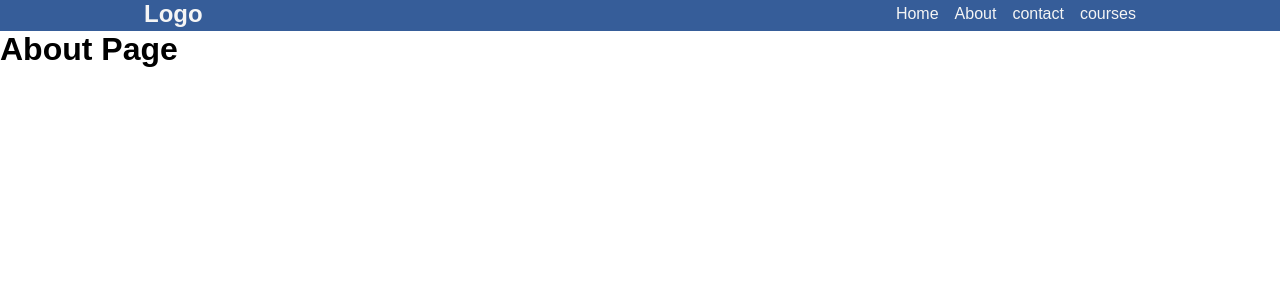
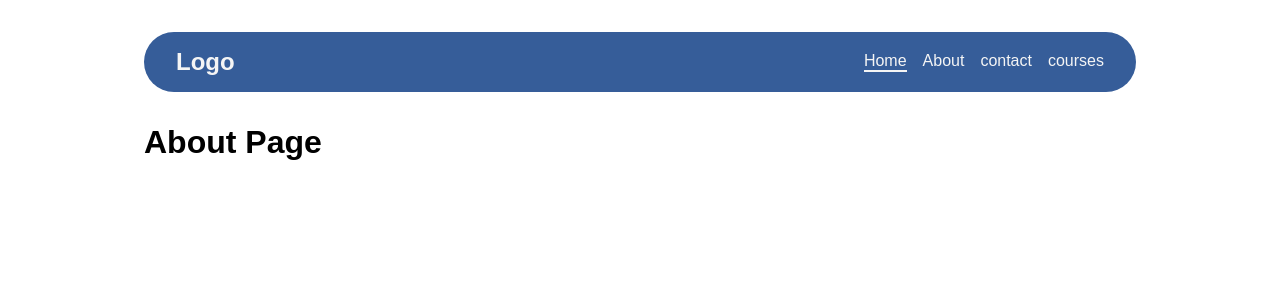
Before and after one commit to Spha88/hotel-school, a Next.js app: page /about in a window 1280 px wide. Shown: the top 300 px of the page. Built offline with nearby package versions, Linux system fonts and the light colour scheme.

Commit message:
Add custom NavLink component

```diff
--- a/components/Header/Header.js
+++ b/components/Header/Header.js
@@ -3,6 +3,7 @@ import Link from 'next/link';
 
 import styles from './Header.module.scss';
 import Container from '../UI/Container';
+import NavLink from '../UI/NavLink';
 
 const Header = () => (
     <header className={styles.Header}>
@@ -11,9 +12,9 @@ const Header = () => (
                 <h2>Logo</h2>
                 <ul>
                     <li>
-                        <Link href="/">
+                        <NavLink href="/" activeClassName={styles.Active}>
                             <a>Home</a>
-                        </Link>
+                        </NavLink>
                     </li>
                     <li>
                         <Link href="/about">
--- a/components/Header/Header.module.scss
+++ b/components/Header/Header.module.scss
@@ -1,9 +1,11 @@
 .Header {
-    border-bottom: 3px solid var(--blue);
-    background: var(--blue);
     color: var(--white);
     position: relative;
     .Content {
+        background: var(--blue);
+        padding: 1rem 2rem;
+        border-radius: 2rem;
+        margin: 2rem 0;
         display: flex;
         justify-content: space-between;
         align-items: center;
@@ -13,7 +15,13 @@
             li {
                 display: inline;
                 padding-left: 1rem;
+                a {
+                    display: inline-block;
+                }
             }
         }
     }
+    .Active {
+        border-bottom: 2px solid var(--white);
+    }
 }
--- /dev/null
+++ b/components/UI/NavLink.js
@@ -0,0 +1,29 @@
+import React from 'react';
+import Link from 'next/link';
+import { useRouter } from 'next/router';
+
+export default function NavLink({ href, as, exact, activeClassName, children, ...props }) {
+    const { asPath } = useRouter();
+
+    // Normalize and split paths into their segments
+    const segment = (p) => new URL(p, 'http://example.com').pathname.split('/').filter(s => s);
+    const currentPath = segment(asPath);
+    const targetPath = segment(as || href);
+
+    // The route is active if all of the following are true:
+    //   1. There are at least as many segments in the current route as in the destination route
+    //   2. The current route matches the destination route
+    //   3. If we're in “exact" mode, there are no extra path segments at the end
+    const isActive = currentPath.length >= targetPath.length
+        && targetPath.every((p, i) => currentPath[i] === p)
+        && (!exact || targetPath.length === currentPath.length);
+
+    const child = React.Children.only(children);
+    const className = ((child.props.className || '') + ' ' + (isActive ? activeClassName : '')).trim();
+
+    return (
+        <Link href={href} as={as} {...props}>
+            {React.cloneElement(child, { className })}
+        </Link>
+    );
+}
--- a/package.json
+++ b/package.json
@@ -4,7 +4,7 @@
   "private": true,
   "scripts": {
     "dev": "next dev",
-    "build": "next build",
+    "build": "next build && next export",
     "start": "next start"
   },
   "dependencies": {
--- a/pages/about.js
+++ b/pages/about.js
@@ -1,5 +1,7 @@
 import Head from 'next/head';
+
 import Layout from '../components/Layout';
+import Container from '../components/UI/Container';
 
 
 export default function Home({ about }) {
@@ -9,7 +11,9 @@ export default function Home({ about }) {
                 <title>Preverance HS | about</title>
                 <link rel='icon' href='/favicon.ico' />
             </Head>
-            <h1>About Page</h1>
+            <Container>
+                <h1>About Page</h1>
+            </Container>
         </Layout>
     );
 }
--- a/pages/contact.js
+++ b/pages/contact.js
@@ -1,5 +1,6 @@
 import Head from 'next/head';
 import Layout from '../components/Layout';
+import Container from '../components/UI/Container';
 
 
 export default function Home({ about }) {
@@ -9,7 +10,9 @@ export default function Home({ about }) {
                 <title>Preverance HS | about</title>
                 <link rel='icon' href='/favicon.ico' />
             </Head>
-            <h1>Contact Us</h1>
+            <Container>
+                <h1>Contact Us</h1>
+            </Container>
         </Layout>
     );
 }
--- a/pages/courses.js
+++ b/pages/courses.js
@@ -1,5 +1,6 @@
 import Head from 'next/head';
 import Layout from '../components/Layout';
+import Container from '../components/UI/Container';
 
 
 export default function Home({ about }) {
@@ -9,7 +10,9 @@ export default function Home({ about }) {
                 <title>Preverance HS | about</title>
                 <link rel='icon' href='/favicon.ico' />
             </Head>
-            <h1>Courses Page</h1>
+            <Container>
+                <h1>Courses Page</h1>
+            </Container>
         </Layout>
     );
 }
--- a/pages/gallery.js
+++ b/pages/gallery.js
@@ -1,5 +1,6 @@
 import Head from 'next/head';
 import Layout from '../components/Layout';
+import Container from '../components/UI/Container';
 
 
 export default function Home({ about }) {
@@ -9,7 +10,9 @@ export default function Home({ about }) {
                 <title>Preverance HS | about</title>
                 <link rel='icon' href='/favicon.ico' />
             </Head>
-            <h1>Gallery Page</h1>
+            <Container>
+                <h1>Gallery Page</h1>
+            </Container>
         </Layout>
     );
 }
--- a/pages/index.js
+++ b/pages/index.js
@@ -2,12 +2,15 @@ import Head from 'next/head'
 
 import styles from '../styles/Home.module.scss'
 import Layout from '../components/Layout';
+import Container from '../components/UI/Container';
 
 
 export default function Home() {
   return (
     <Layout>
-      <h2>Home</h2>
+      <Container>
+        <h2>Home</h2>
+      </Container>
     </Layout>
   )
 }
```
